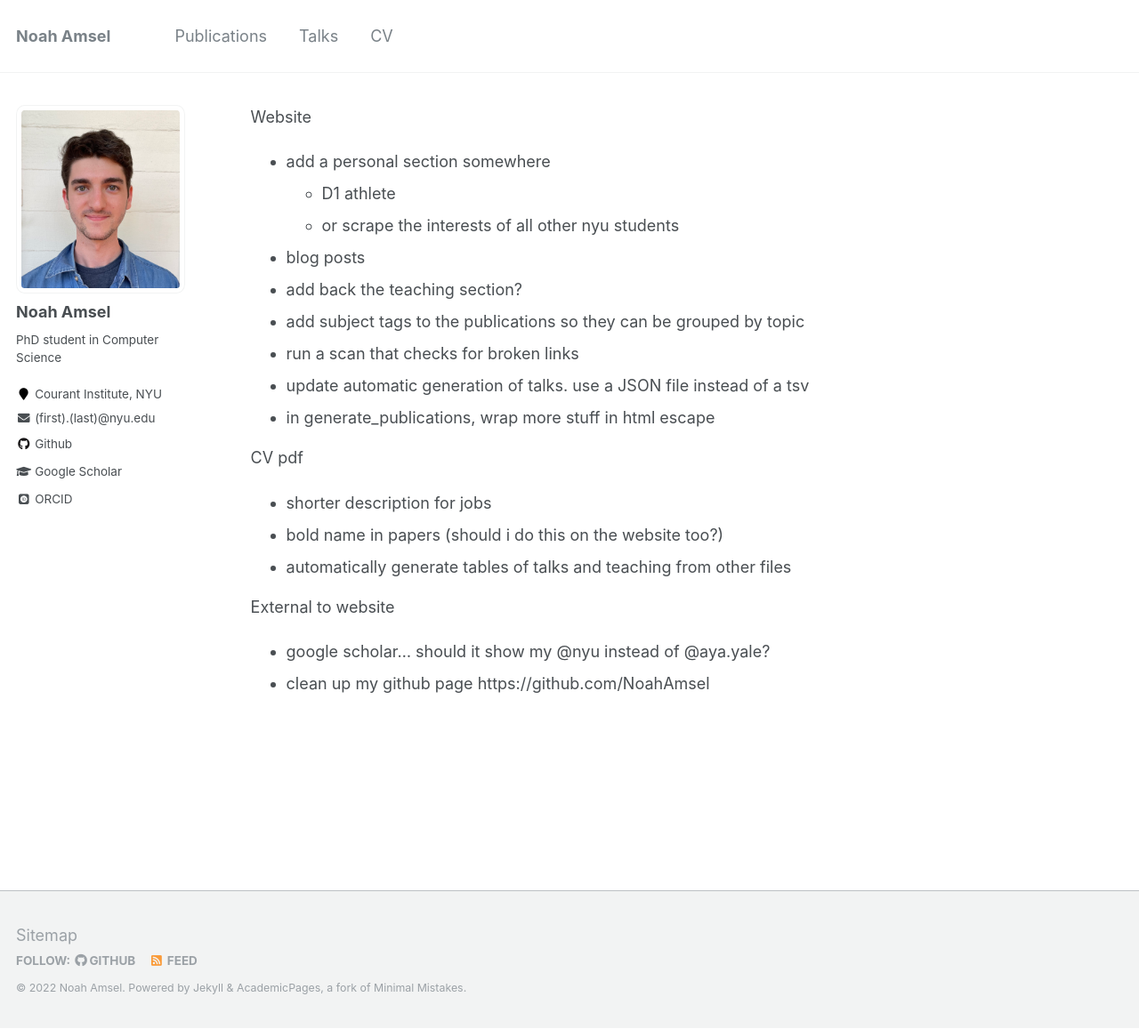
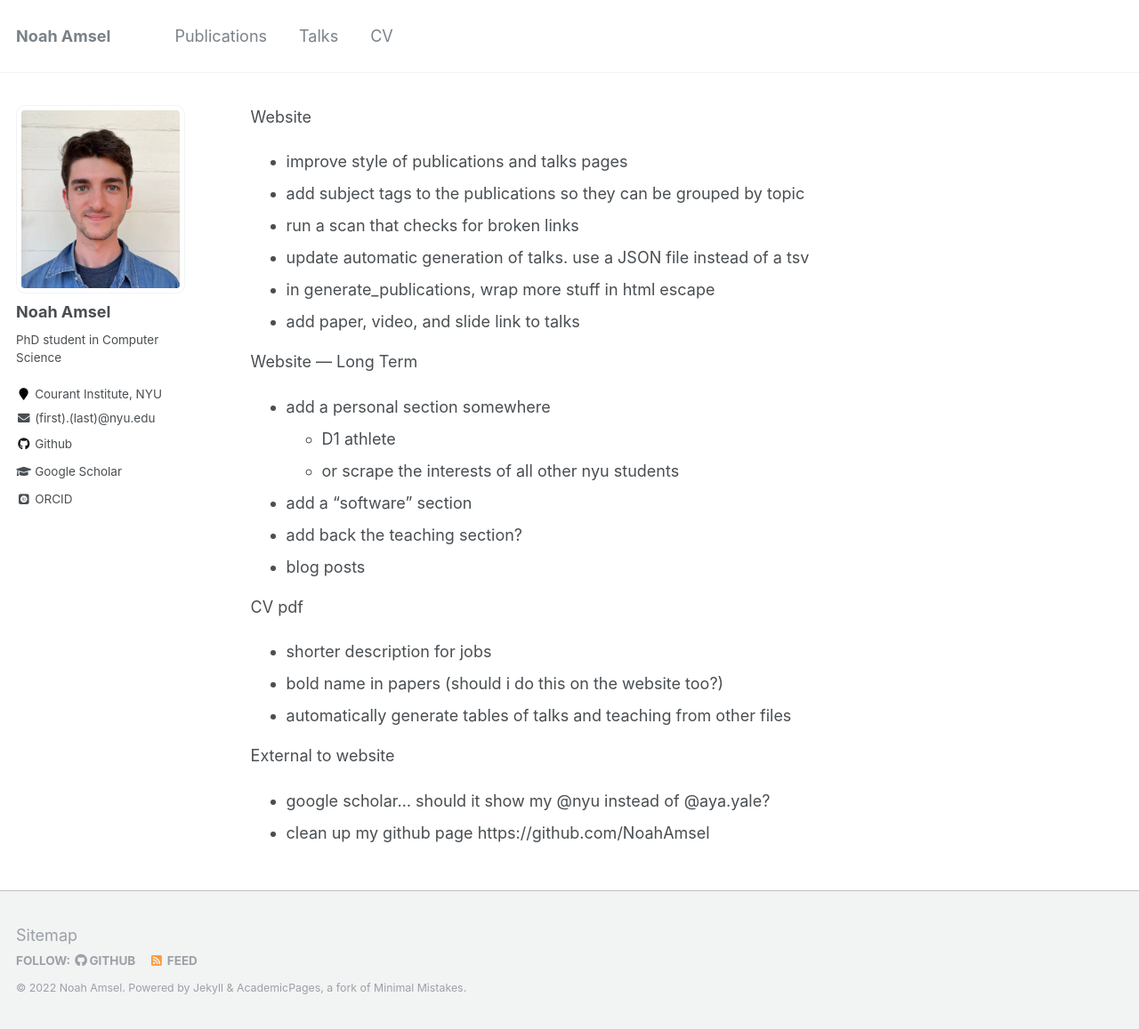
Before and after one commit to NoahAmsel/NoahAmsel.github.io, a Jekyll site: the page built from todo.md, in a window 1280 px wide and 1157 px high. Shown: the whole window at 89% size. Built offline with Jekyll 4.4.1, drawn with Linux system fonts in a browser that asks for light colours; some web fonts are replaced; our own code applies the rules of GitHub Pages for plain Markdown files.

Commit message:
remove blank spaces

```diff
--- a/_includes/archive-single.html
+++ b/_includes/archive-single.html
@@ -41,9 +41,8 @@
         {% if post.collection == 'teaching' %}
           <p> {{ post.type }}, <i>{{ post.venue }}</i>, {{ post.date | default: "1900-01-01" | date: "%Y" }} </p>
         {% elsif post.collection == 'publications' %}
-          <p>{{ post.publication_authors }}</p>
-          <p><i>{{ post.venue }}</i>, {{ post.date | default: "1900-01-01" | date: "%Y" }} </p>
-          <p>
+          <p>{{ post.publication_authors }}<br>
+          <i>{{ post.venue }}</i>, {{ post.date | default: "1900-01-01" | date: "%Y" }}<br>
             {% if post.paperurl %}
               <a href=" {{ post.paperurl }} "><u>[journal]</u></a>
             {% endif %}
--- a/_layouts/single.html
+++ b/_layouts/single.html
@@ -37,9 +37,8 @@ layout: default
         {% if page.collection == 'teaching' %}
           <p> {{ page.type }}, <i>{{ page.venue }}</i>, {{ page.date | default: "1900-01-01" | date: "%Y" }} </p>
         {% elsif page.collection == 'publications' %}
-          <p>{{ page.publication_authors }}</p>
-          <p><i>{{ page.venue }}</i>, {{ page.date | default: "1900-01-01" | date: "%Y" }} </p>
-          <p>
+          <p>{{ page.publication_authors }}<br>
+          <i>{{ page.venue }}</i>, {{ page.date | default: "1900-01-01" | date: "%Y" }}<br>
             {% if page.paperurl %}
               <a href=" {{ page.paperurl }} "><u>[journal]</u></a>
             {% endif %}
--- a/todo.md
+++ b/todo.md
@@ -1,22 +1,24 @@
 Website
-
-- add a personal section somewhere
-  - D1 athlete
-  - or scrape the interests of all other nyu students
-- blog posts
-- add back the teaching section?
+- improve style of publications and talks pages
 - add subject tags to the publications so they can be grouped by topic
 - run a scan that checks for broken links
 - update automatic generation of talks. use a JSON file instead of a tsv
 - in generate_publications, wrap more stuff in html escape
+- add paper, video, and slide link to talks
+
+Website — Long Term
+- add a personal section somewhere
+  - D1 athlete
+  - or scrape the interests of all other nyu students
+ - add a "software" section
+ - add back the teaching section?
+- blog posts
 
 CV pdf
-
 - shorter description for jobs
 - bold name in papers (should i do this on the website too?)
 - automatically generate tables of talks and teaching from other files
 
 External to website
-
 - google scholar... should it show my @nyu instead of @aya.yale?
 - clean up my github page https://github.com/NoahAmsel
```
Also changed, not shown: markdown_generator/talks.tsv (+4 -4 lines).
